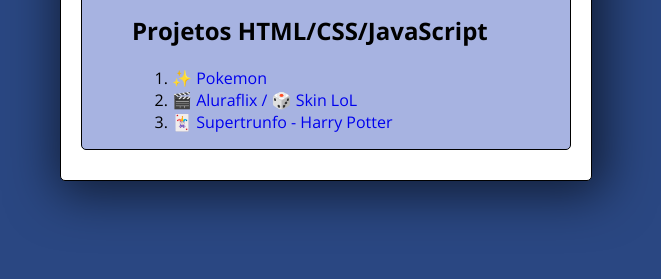
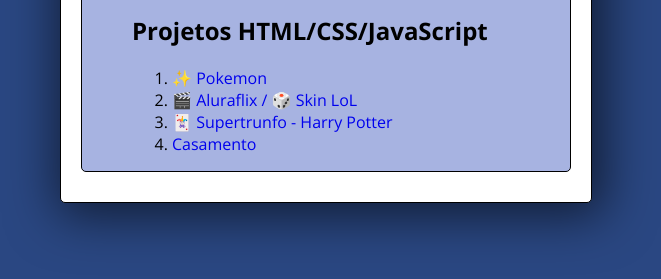
Before and after one commit to ZanollaLucas/ZanollaLucas.github.io, a plain HTML site: page index.html in a window 1280 px wide. Shown: the part 281-560 px from the top of the page, without its empty margins (314-975 px from the left). Drawn offline with nearby package versions, Linux system fonts and the light colour scheme.

Commit message:
Update index.html

```diff
--- a/index.html
+++ b/index.html
@@ -17,6 +17,7 @@
       <li> <a href="https://zanollalucas.github.io/Pokemon" class="link"> ✨ Pokemon </a></li>
       <li> <a href="https://zanollalucas.github.io/LOL" class="link"> 🎬 Aluraflix / 🎲 Skin LoL</a></li>
       <li> <a href="https://zanollalucas.github.io/HPSuperTrunfo" class="link"> 🃏 Supertrunfo - Harry Potter</a></li>
+      <li> <a href="https://zanollalucas.github.io/casamento" class="link">Casamento</a></li>
     </ol>
 
 
```
